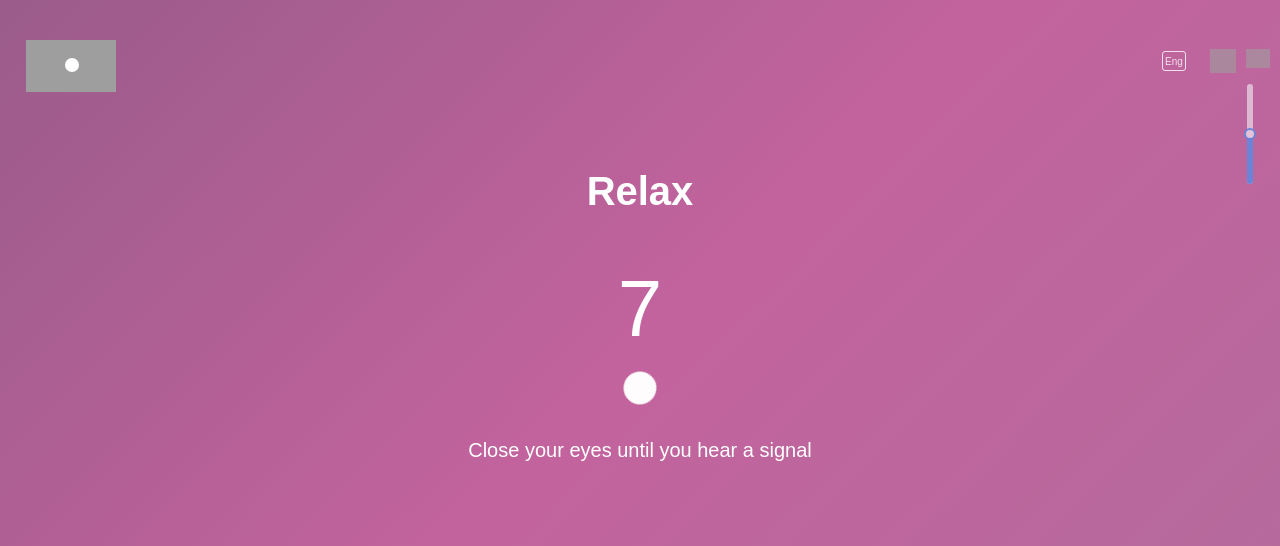
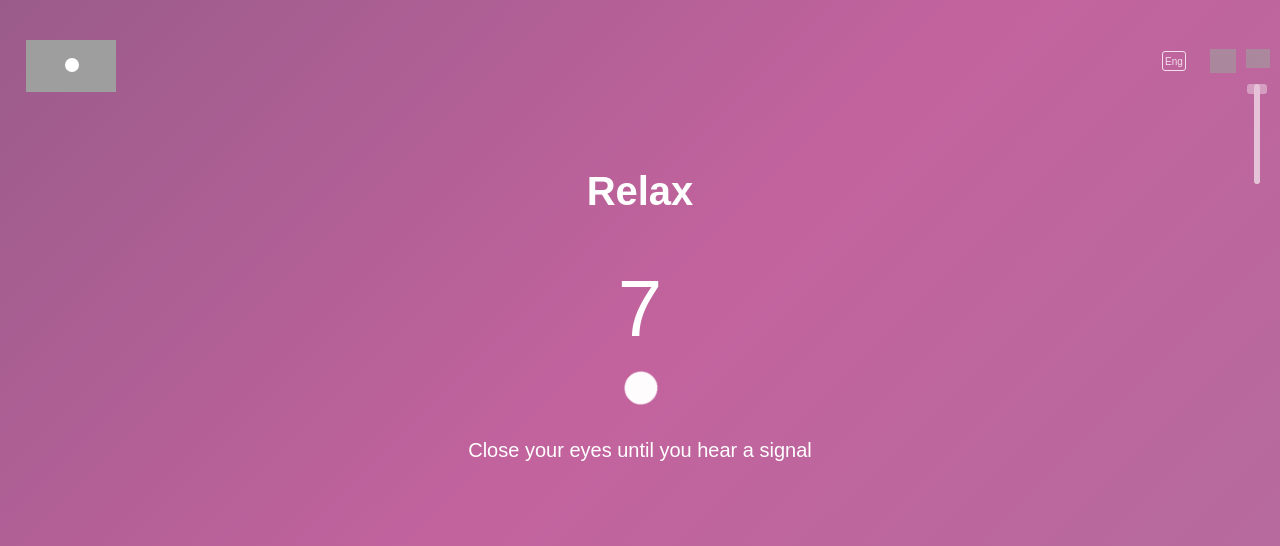
Before and after one commit to Shamil1001/blimb-clone, a React (Create React App) app: page /exercise in a window 1280 px wide. Both pictures are taken after a click on the element 1258 px from the left and 58 px from the top of the page. Shown: the top 546 px of the page. Built offline with nearby package versions, Linux system fonts and the light colour scheme; grey boxes are pictures that could not be loaded.

Commit message:
volume panel changed

```diff
--- a/package.json
+++ b/package.json
@@ -16,6 +16,7 @@
     "bootstrap": "4.6.0",
     "framer-motion": "^9.0.4",
     "gh-pages": "^4.0.0",
+    "jquery": "^3.6.3",
     "react": "^18.1.0",
     "react-countup": "^6.4.1",
     "react-dom": "^18.2.0",
@@ -26,6 +27,7 @@
     "react-spring": "^9.6.1",
     "react-switch": "^7.0.0",
     "rsuite": "^5.27.0",
+    "styled-components": "^5.3.6",
     "web-vitals": "^2.1.0"
   },
   "scripts": {
--- a/src/components/exercises/exercise.css
+++ b/src/components/exercises/exercise.css
@@ -151,17 +151,27 @@
   }
 }
 
+.boxContainer {
+  position: absolute;
+  top: 70%;
+  left: -29%;
+  width: 95vw;
+  display: flex;
+  align-items: center;
+  justify-content: center;
+}
 /* vibrate */
 .box1 {
   width: 30px;
   height: 30px;
   border-radius: 50%;
-  margin: auto;
+  /* margin: auto; */
   /* margin-top: 50px; */
   /* margin-bottom: 50px; */
-  position: absolute;
+  /* position: absolute;
   top: 70%;
-  left: 48%;
+  left: 47%; */
+
   background-color: white;
   opacity: 50%;
   animation: box1 1s infinite;
--- a/src/components/exercises/exercise.jsx
+++ b/src/components/exercises/exercise.jsx
@@ -60,7 +60,9 @@ function Exercise({
           <p className="exCounter" style={{ marginBottom: 40 }}>
             <span>{0 <= counter ? counter : 0}</span>
           </p>
-          <div className="box1"></div>
+          <div className="boxContainer">
+            <div className="box1"></div>
+          </div>
           <span className="eng ex1">
             {lang === "eng" ? relax[1].eng : relax[1].rus}
           </span>
--- a/src/components/guidline.css
+++ b/src/components/guidline.css
@@ -198,7 +198,7 @@ ul {
   transition-duration: 1s;
 }
 
-.slide_line_volume {
+.slideLineVolume {
   width: 20px;
   user-select: none;
   position: absolute;
@@ -213,7 +213,7 @@ ul {
   transition-duration: 1s;
 }
 
-.point_volume {
+.pointVolume {
   position: relative;
   z-index: 1;
   height: 10px;
--- a/src/components/main.css
+++ b/src/components/main.css
@@ -228,6 +228,11 @@
   display: inline-block;
 }
 
+.volumeWrapper:hover .volume_panel {
+  opacity: 1;
+  cursor: pointer;
+}
+
 .volumePanel {
   width: 24px;
   height: 19px;
@@ -238,14 +243,29 @@
   cursor: pointer;
 }
 
-.visActive {
+.volumePanel#minimum {
+  background-position: 0 -53px;
+  position: relative;
+  top: -1px;
+}
+.volumePanel#medium {
+  background-position: 0 -36px;
+}
+.volumePanel#middle {
+  background-position: 0 -18px;
+}
+.volumePanel#maximum {
+  background-position: 0 0;
+}
+
+/* .visActive {
   visibility: visible;
   opacity: 0.6;
   transition-property: visibility, opacity;
   transition-duration: 1s;
-}
+} */
 
-.slide_line_volume {
+.slideLineVolume {
   width: 20px;
   user-select: none;
   -webkit-user-select: none;
@@ -261,21 +281,61 @@
 }
 
 .visActive {
+  /* visibility: visible; */
   display: block;
+  opacity: 0.6;
+  transition-property: visibility, opacity;
+  transition-duration: 1s;
+}
+
+.pointVolume.active {
+  background: #fff;
+  border-radius: 3px;
+  cursor: pointer;
+  opacity: 0.6;
+}
+
+.pointVolume.active:hover {
+  opacity: 1;
 }
 
 .slider {
   margin-left: 8px;
 }
 
-.active {
+.slideLineVolume .after {
+  background: #fff;
+  top: auto !important;
+  height: 100%;
+  z-index: 1;
+}
+
+.slideLineVolume .after,
+.slideLineVolume .before {
+  content: "";
+  position: absolute;
+  display: block;
+  width: 6px;
+  top: 0px;
+  bottom: 0;
+  left: 0;
+  margin-left: 7px;
+  z-index: 0;
+  border: 1px solid #fff;
+  border-radius: 3px;
+  box-sizing: border-box;
+  -webkit-box-sizing: border-box;
+  -moz-box-sizing: border-box;
+}
+
+/* .active {
   visibility: visible;
   opacity: 0.6;
   transition-property: visibility, opacity;
   transition-duration: 1s;
-}
+} */
 
-.point_volume {
+.pointVolume {
   position: relative;
   z-index: 1;
   height: 10px;
--- a/src/components/navBar2.jsx
+++ b/src/components/navBar2.jsx
@@ -3,12 +3,17 @@ import "./main.css";
 import { Link, Outlet } from "react-router-dom";
 import { Slider } from "rsuite";
 import "./slider.less";
+import $ from "jquery";
+import audi1 from "./audio/audio1.wav";
+import audi2 from "./audio/audio2.wav";
+import audi3 from "./audio/audio3.wav";
 
 function Navbar2({
   list,
   handleLanguage,
   lang,
   chooseAudio,
+  pylan,
   voiceChoice,
   slideValue,
   handleChange,
@@ -19,6 +24,72 @@ function Navbar2({
   const handleVolumeAct = () => {
     setVolumeAct(!volumeAct);
   };
+
+  let audio1 = new Audio(audi1);
+  let audio2 = new Audio(audi2);
+  let audio3 = new Audio(audi3);
+
+  var checkMouse;
+
+  function changeAudioVolume(level) {
+    audio1.volume = level;
+    audio2.volume = level;
+    audio3.volume = level;
+    audio1.currentTime = 0;
+    audio2.currentTime = 0;
+    audio3.currentTime = 0;
+
+    var volume = $(".volume");
+
+    $(".slideLineVolume")
+      .find(".after")
+      .css({
+        height: level * 100 + "%",
+      });
+    if (level == 1 || level == 0.9) {
+      $(".volumePanel").prop("id", "maximum");
+    } else if (level == 0.8 || level == 0.7 || level == 0.6) {
+      $(".volumePanel").prop("id", "middle");
+    } else if (level == 0.5 || level == 0.4 || level == 0.3) {
+      $(".volumePanel").prop("id", "medium");
+    } else {
+      $(".volumePanel").prop("id", "minimum");
+    }
+
+    pylan[voiceChoice].play();
+
+    // if (voiceChoice) {
+    //   audio1.play();
+    // } else if (volume.hasClass("second")) {
+    //   audio2.play();
+    // } else {
+    //   audio3.play();
+    // }
+  }
+
+  $(".slideLineVolume")
+    .mousedown(function () {
+      checkMouse = true;
+      $(".pointVolume")
+        .hover(function () {
+          if (checkMouse) {
+            $(".pointVolume").removeClass("active");
+            $(this).addClass("active");
+            changeAudioVolume($(this).attr("data-volume"));
+          }
+        })
+        .click(function () {
+          $(".pointVolume").removeClass("active");
+          $(this).addClass("active");
+          changeAudioVolume($(this).attr("data-volume"));
+        });
+    })
+    .mouseup(function () {
+      checkMouse = false;
+    })
+    .mouseleave(function () {
+      checkMouse = false;
+    });
 
   return (
     <>
@@ -67,17 +138,30 @@ function Navbar2({
             <div
               className={
                 volPanel === false
-                  ? "slide_line_volume"
-                  : "slide_line_volume visActive"
+                  ? "slideLineVolume"
+                  : "slideLineVolume visActive"
               }
             >
-              <Slider
+              <div className="pointVolume active" data-volume="1"></div>
+              <div className="pointVolume" data-volume="0.9"></div>
+              <div className="pointVolume" data-volume="0.8"></div>
+              <div className="pointVolume" data-volume="0.7"></div>
+              <div className="pointVolume" data-volume="0.6"></div>
+              <div className="pointVolume" data-volume="0.5"></div>
+              <div className="pointVolume" data-volume="0.4"></div>
+              <div className="pointVolume" data-volume="0.3"></div>
+              <div className="pointVolume" data-volume="0.2"></div>
+              <div className="pointVolume" data-volume="0.1"></div>
+              <div className="before"></div>
+              <div className="after"></div>
+
+              {/* <Slider
                 style={{ height: 100 }}
                 value={slideValue}
                 progress
                 vertical
                 onChange={(e) => handleChange(e)}
-              />
+              /> */}
             </div>
           </div>
         </div>
--- a/src/components/navbarMain.jsx
+++ b/src/components/navbarMain.jsx
@@ -3,6 +3,10 @@ import "./main.css";
 import { Link, Outlet } from "react-router-dom";
 import { Slider } from "rsuite";
 import "./slider.less";
+import $ from "jquery";
+import audi1 from "./audio/audio1.wav";
+import audi2 from "./audio/audio2.wav";
+import audi3 from "./audio/audio3.wav";
 
 function Navbar({
   list,
@@ -15,12 +19,97 @@ function Navbar({
   slideValue,
   eyeActive,
 }) {
+  let audio1 = new Audio(audi1);
+  let audio2 = new Audio(audi2);
+  let audio3 = new Audio(audi3);
+
+  // const [checkMouse, setCheckMouse] = useState(false);
+  var checkMouse;
+
+  function changeAudioVolume(level) {
+    audio1.volume = level;
+    audio2.volume = level;
+    audio3.volume = level;
+    audio1.currentTime = 0;
+    audio2.currentTime = 0;
+    audio3.currentTime = 0;
+
+    var volume = $(".volume");
+
+    $(".slideLineVolume")
+      .find(".after")
+      .css({
+        height: level * 100 + "%",
+      });
+    if (level == 1 || level == 0.9) {
+      $(".volumePanel").prop("id", "maximum");
+    } else if (level == 0.8 || level == 0.7 || level == 0.6) {
+      $(".volumePanel").prop("id", "middle");
+    } else if (level == 0.5 || level == 0.4 || level == 0.3) {
+      $(".volumePanel").prop("id", "medium");
+    } else {
+      $(".volumePanel").prop("id", "minimum");
+    }
+
+    if (volume.hasClass("first")) {
+      audio1.play();
+    } else if (volume.hasClass("second")) {
+      audio2.play();
+    } else {
+      audio3.play();
+    }
+  }
+
   const [volumeAct, setVolumeAct] = useState(false);
   const [volPanel, setVolPanel] = useState(false);
 
   const handleVolumeAct = () => {
     setVolumeAct(!volumeAct);
   };
+
+  $(".slideLineVolume")
+    .mousedown(function () {
+      checkMouse = true;
+      $(".pointVolume")
+        .hover(function () {
+          if (checkMouse) {
+            $(".pointVolume").removeClass("active");
+            $(this).addClass("active");
+            changeAudioVolume($(this).attr("data-volume"));
+          }
+        })
+        .click(function () {
+          $(".pointVolume").removeClass("active");
+          $(this).addClass("active");
+          changeAudioVolume($(this).attr("data-volume"));
+        });
+    })
+    .mouseup(function () {
+      checkMouse = false;
+    })
+    .mouseleave(function () {
+      checkMouse = false;
+    });
+
+  // let offsetX, offsetY;
+  // const move = (e) => {
+  //   const el = e.target;
+  //   el.style.top = `${e.pageY - offsetY}px`;
+  // };
+
+  // const add = (e) => {
+  //   const el = e.target;
+  //   setCheckMouse(true);
+  //   console.log("shamil");
+  //   offsetY = e.clientY - el.getBoundingClientRect().top;
+  //   // offsetY = e.clientY;
+  //   // console.log(offsetY);
+  //   el.addEventListener("mousemove", move);
+  // };
+  // const remove = (e) => {
+  //   const el = e.target;
+  //   el.removeEventListener("mousemove", move);
+  // };
 
   return (
     <>
@@ -64,20 +153,35 @@ function Navbar({
             id="maximum"
           ></div>
           <div
+            // onMouseDown={add}
+            // onMouseUp={remove}
             className={
               volPanel === false
-                ? "slide_line_volume"
-                : "slide_line_volume visActive"
+                ? "slideLineVolume"
+                : "slideLineVolume visActive"
             }
           >
-            <Slider
+            <div className="pointVolume active" data-volume="1"></div>
+            <div className="pointVolume" data-volume="0.9"></div>
+            <div className="pointVolume" data-volume="0.8"></div>
+            <div className="pointVolume" data-volume="0.7"></div>
+            <div className="pointVolume" data-volume="0.6"></div>
+            <div className="pointVolume" data-volume="0.5"></div>
+            <div className="pointVolume" data-volume="0.4"></div>
+            <div className="pointVolume" data-volume="0.3"></div>
+            <div className="pointVolume" data-volume="0.2"></div>
+            <div className="pointVolume" data-volume="0.1"></div>
+            <div className="before"></div>
+            <div className="after"></div>
+
+            {/* <Slider
               className="slider"
               style={{ height: 100 }}
               value={slideValue}
               progress
               vertical
               onChange={(e) => handleChange(e)}
-            />
+            /> */}
           </div>
         </div>
       </div>
```
Also changed, not shown: 1 other file (tests, documents, lock files or other folders).
